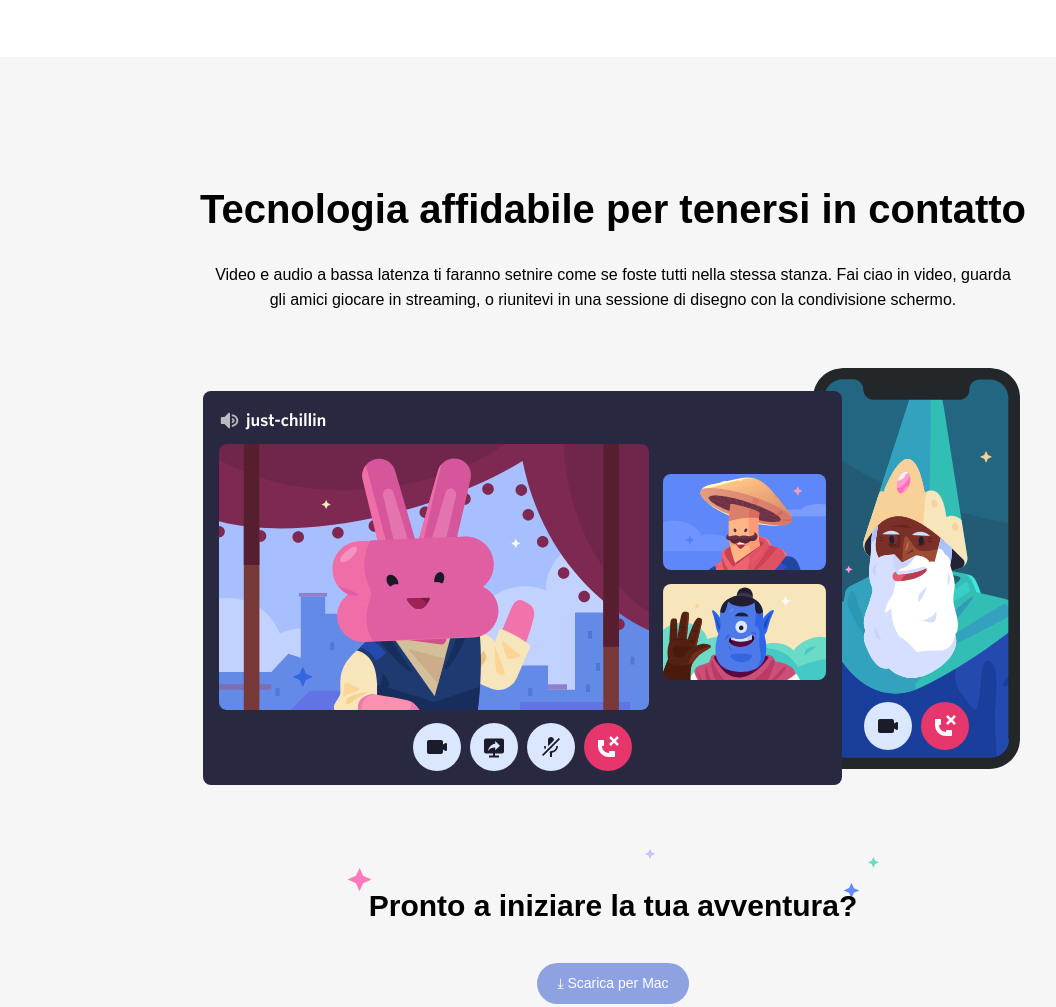
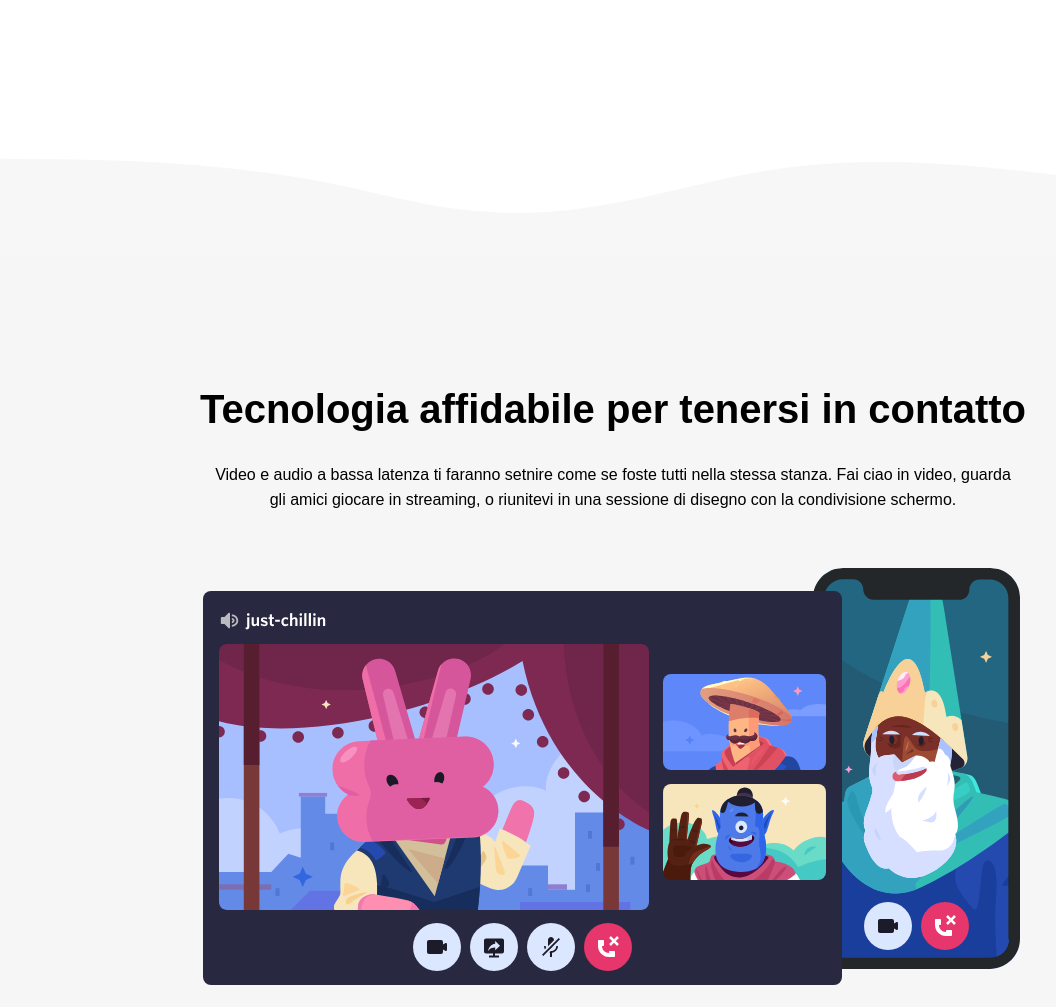
Before and after one commit to aletardio/htmlcss-discord, a plain HTML site: page index.html in a window 1280 px wide. Shown: the part 2673-3680 px from the top of the page, without its empty margins (27-1083 px from the left). Drawn offline with Linux system fonts and the light colour scheme.

Commit message:
[UPDATE] added wave

```diff
--- a/css/style.css
+++ b/css/style.css
@@ -13,6 +13,13 @@ header {
     justify-content: center;
     align-content: center;
     flex-wrap: wrap;
+}
+
+.wave {
+    height: 100px;
+    background-image: url(../img/wave.svg);
+    background-size: cover;
+    filter: opacity(0.03);
 }
 
 /* CONTAINER HEADER */
--- a/index.html
+++ b/index.html
@@ -94,8 +94,8 @@
         </div>
 
             <!-- CONTAINER 3 -->
+            <div class="wave"></div>
         <div class="bg-grey">
-            <!-- <img src="./img/wave.svg" alt="" class="bg-img-grey"> -->
             <div class="container">
                 <!-- RIGA -->
                 <div class="row size-grey">
@@ -147,7 +147,8 @@
             </div>
 
             <!-- CONTAINER 5 -->
-        <div class="bg-grey">
+            <div class="wave"></div>
+            <div class="bg-grey">
             <div class="container">
                 <!-- RIGA -->
                 <div class="row size-green">
```
Also changed, not shown: 1 other file.
